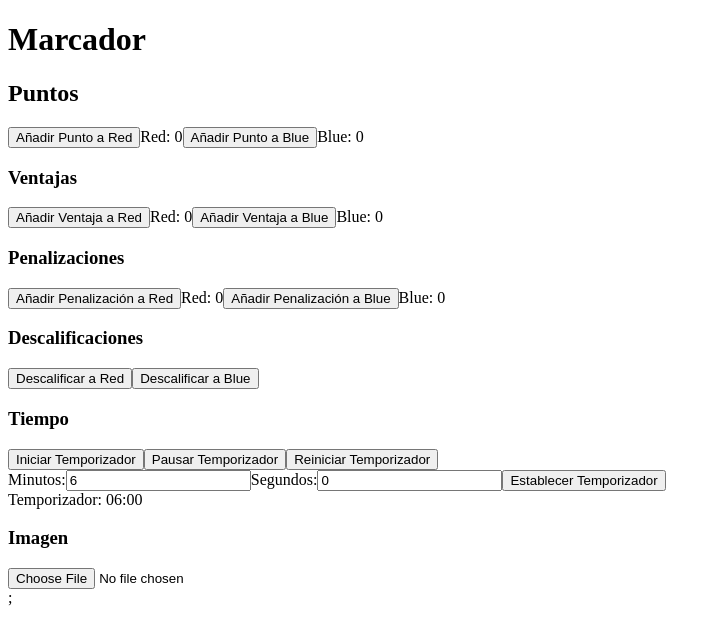
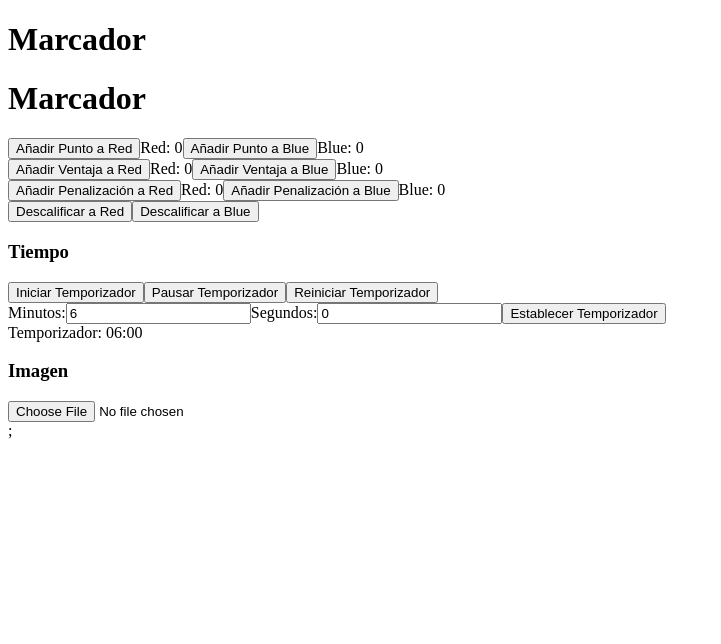
Before and after one commit to zlocker01/BJJ-Score-App, a React (Vite) app: page / in a window 1280 px wide. Shown: the top 644 px of the page, without its empty margins (0-721 px from the left). Built offline with nearby package versions, Linux system fonts and the light colour scheme.

Commit message:
deleting the useContext

```diff
--- a/src/components/Image.jsx
+++ b/src/components/Image.jsx
@@ -21,7 +21,7 @@ export const Image = () => {
     <div>
       <h3>Imagen</h3>
       <input type="file" onChange={handleImageUpload} />
-      {image && <img src={image} alt="Uploaded" style={{ maxWidth: "10%" }} />}
+      {image && <img src={image} alt='score ligue image' style={{ maxWidth: "10%" }} />}
     </div>
   );
 };
--- a/src/components/Judge.jsx
+++ b/src/components/Judge.jsx
@@ -1,6 +1,7 @@
 import { Score } from "./Score";
 import { Timer } from "./Timer";
 import { Image } from "./Image";
+
 
 export const Judge = () => {
   return (
@@ -9,5 +10,5 @@ export const Judge = () => {
       <Timer />
       <Image />;
     </>
-  );
-};
+  )
+}
--- a/src/components/Score.jsx
+++ b/src/components/Score.jsx
@@ -20,7 +20,7 @@ export function Score() {
   });
 
   // states for Discualified
-  const [isDisqualified, setIsDisqualified] = useState("");
+  const [isDisqualified, setIsDisqualified] = useState('');
 
   // handle events on Score
   const handleScore = (player, value) => {
@@ -56,16 +56,15 @@ export function Score() {
 
   // handle events on Advantages
   const handleDisqualified = (player) => {
-    if (player === "red") {
-      setIsDisqualified("¡RED ESTÁ DESCALIFICADO!");
-    } else {
-      setIsDisqualified("¡BLUE ESTÁ DESCALIFICADO!");
-    }
+    setIsDisqualified (
+      `¡${player} DESCALIFICADO!`
+    )
   };
 
   return (
     <>
-      <h2>Puntos</h2>
+      <h1>Marcador</h1>
+
       {/* showing and changing the Score */}
       <div>
         <button onClick={() => handleScore("red", 1)}>
@@ -79,7 +78,6 @@ export function Score() {
       </div>
 
       {/* showing and changing the Advantages */}
-      <h3>Ventajas</h3>
       <div>
         <button onClick={() => handleAdvantages("red", 1)}>
           Añadir Ventaja a Red
@@ -92,7 +90,6 @@ export function Score() {
       </div>
 
       {/* showing and changing the Penalties */}
-      <h3>Penalizaciones</h3>
       <div>
         <button onClick={() => handlePenalties("red", 1)}>
           Añadir Penalización a Red
@@ -105,7 +102,6 @@ export function Score() {
       </div>
 
       {/* showing Disqualified Alert */}
-      <h3>Descalificaciones</h3>
       <div>
         <button onClick={() => handleDisqualified("red")}>
           Descalificar a Red
@@ -116,5 +112,5 @@ export function Score() {
         <alert>{isDisqualified}</alert>
       </div>
     </>
-  );
+  )
 }
```
Also changed, not shown: src/components/App.jsx (indentation only), src/components/Referee.jsx (line endings or trailing spaces).
